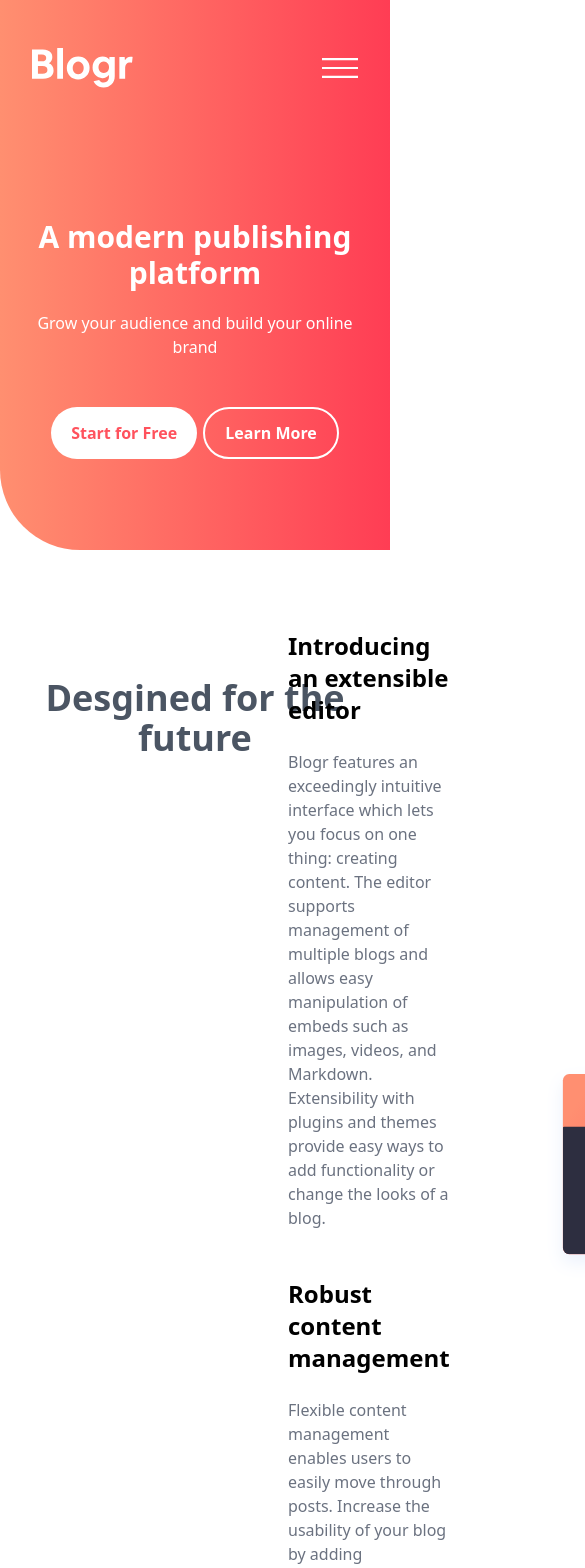
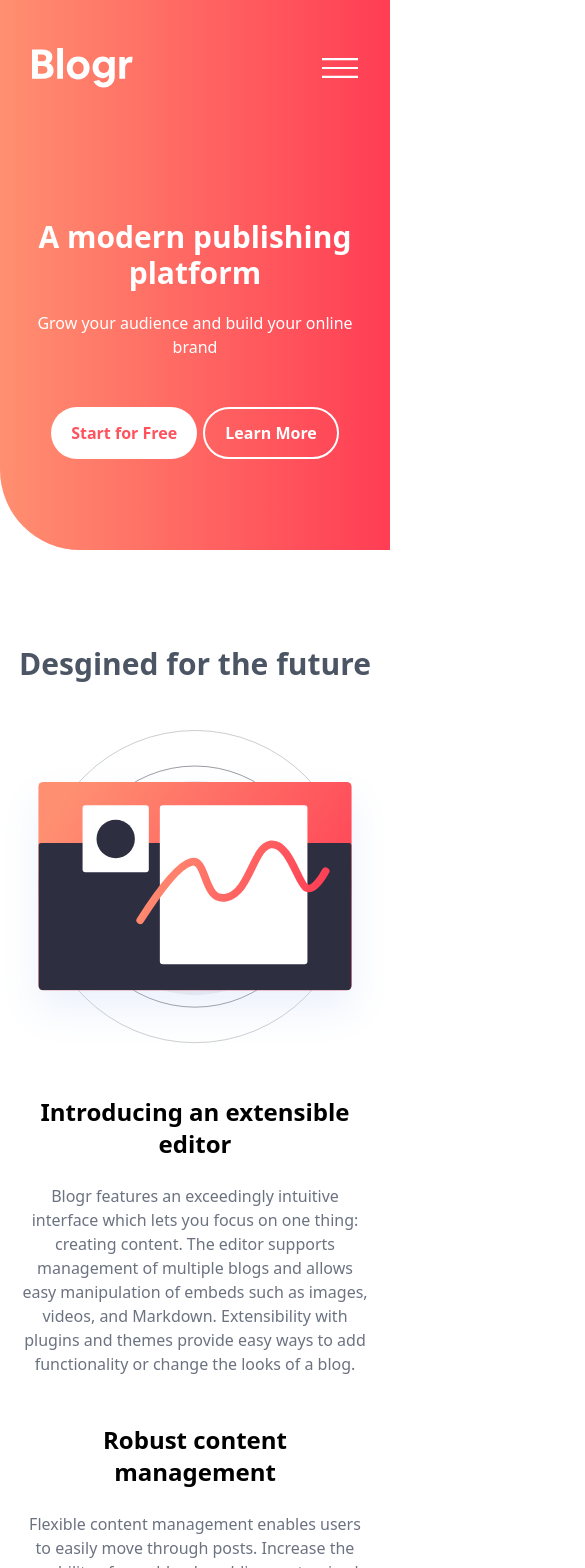
Before and after one commit to Folka2134/blogr, a React (Vite) app: page / in a window 390 px wide. Shown: the top 1568 px of the page, 585 px wide, since content can reach past the window. Built offline with nearby package versions, Linux system fonts and the light colour scheme.

Commit message:
completed first article

```diff
--- a/src/App.jsx
+++ b/src/App.jsx
@@ -5,7 +5,8 @@ import logo from "./assets/logo.svg";
 import menuIcon from "./assets/icon-hamburger.svg";
 import closeIcon from "./assets/icon-close.svg";
 import circleImg from "./assets/bg-pattern-circles.svg";
-import illustrationImg from "./assets/illustration-editor-desktop.svg";
+import illustrationDesktop from "./assets/illustration-editor-desktop.svg";
+import illustrationMobile from "./assets/illustration-editor-mobile.svg";
 
 function App() {
   const [expandedMenu, setExpandedMenu] = useState(false);
@@ -176,11 +177,11 @@ function App() {
       </header>
       <main className="flex flex-col">
         <article className="">
-          <h2 className="text-4xl text-center text-gray-600 font-semibold mt-32">
+          <h2 className="text-3xl md:text-4xl text-center text-gray-600 font-semibold mt-24 md:mt-32">
             Desgined for the future
           </h2>
-          <section className="flex justify-evenly items-center relative -top-32">
-            <div className="ml-72 mr-24">
+          <section className="relative flex flex-col justify-cente items-center text-center md:text-left md:flex-row md:justify-evenly md:-top-32">
+            <div className="px-5 mb-24 md:ml-72 md:mr-24  md:mb-0">
               <div className="mb-12">
                 <h3 className="text-2xl font-semibold mb-6">
                   Introducing an extensible editor
@@ -206,7 +207,16 @@ function App() {
                 </p>
               </div>
             </div>
-            <img className="" src={illustrationImg} alt="Illustration" />
+            <img
+              className="hidden md:block"
+              src={illustrationDesktop}
+              alt="Illustration"
+            />
+            <img
+              className="md:hidden order-first my-12"
+              src={illustrationMobile}
+              alt="Illustration"
+            />
           </section>
         </article>
       </main>
```
